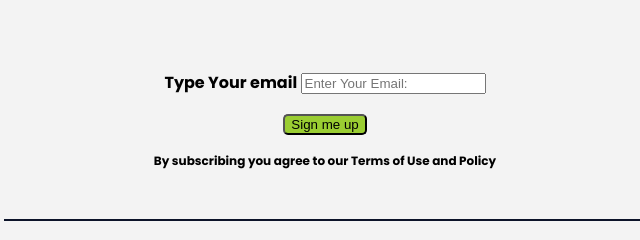
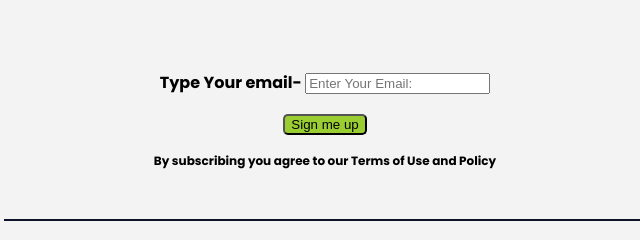
Before and after one commit to Zonaid243/responsive-football-main, a plain HTML site: page index.html in a window 1280 px wide. Shown: the part 5333-5573 px from the top of the page, 315-955 px from the left. Drawn offline with Linux system fonts and the light colour scheme.

Commit message:
hiphen added

```diff
--- a/index.html
+++ b/index.html
@@ -235,7 +235,7 @@
 
       <h1>Subscribe to our newsletter!</h1>
       <br> <br> <br>
-      <p>Type Your email
+      <p>Type Your email-
         <input type="email" placeholder="Enter Your Email:">
 
       </p>
```
